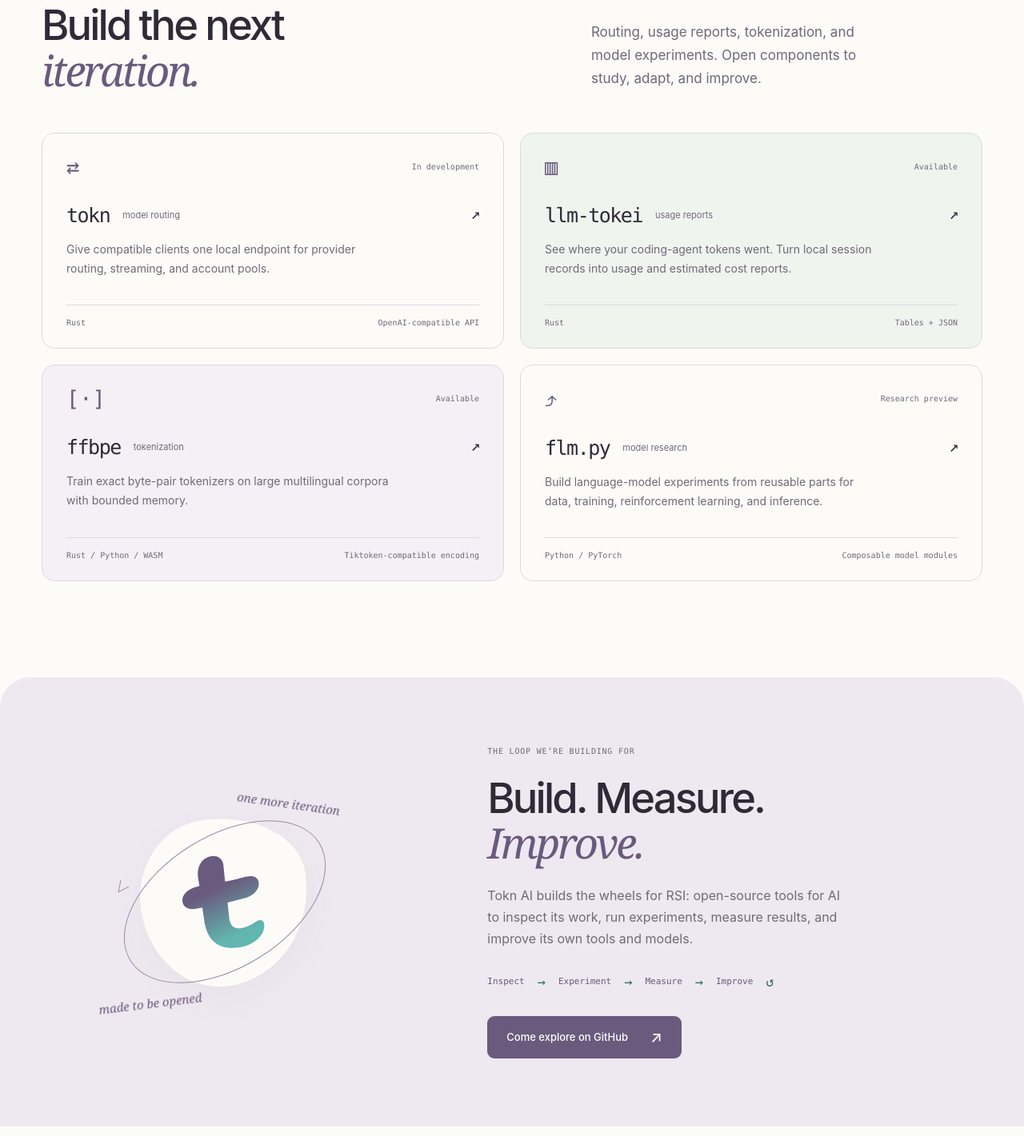
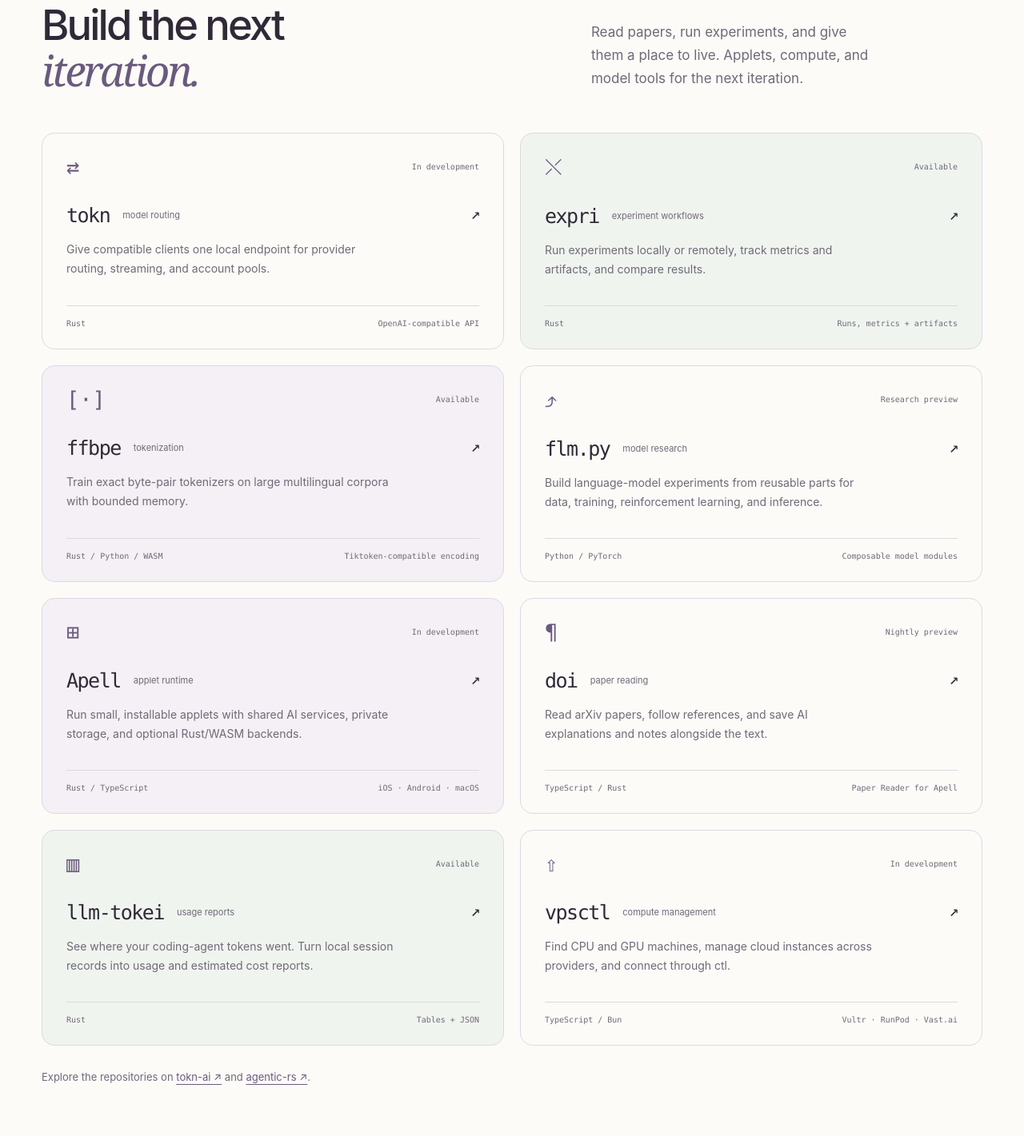
Before and after one commit to tokn-ai/tokn-ai.github.io, an Astro site: page / in a window 1280 px wide. Shown: the part 2699-4120 px from the top of the page at 80% size. Built offline with nearby package versions, Linux system fonts and the light colour scheme; Astro itself is replaced by a stand-in of ours.

Commit message:
feat: expand workshop with applet and experiment tools

```diff
--- a/src/data/projects.ts
+++ b/src/data/projects.ts
@@ -11,15 +11,15 @@ export const workshop_projects = [
     href: "https://github.com/tokn-ai/tokn",
   },
   {
-    id: "llm-tokei",
-    name: "llm-tokei",
-    symbol: "▥",
-    scope: "usage reports",
+    id: "expri",
+    name: "expri",
+    symbol: "⤬",
+    scope: "experiment workflows",
     status: "Available",
-    summary: "See where your coding-agent tokens went. Turn local session records into usage and estimated cost reports.",
+    summary: "Run experiments locally or remotely, track metrics and artifacts, and compare results.",
     language: "Rust",
-    detail: "Tables + JSON",
-    href: "https://github.com/agentic-rs/llm-tokei",
+    detail: "Runs, metrics + artifacts",
+    href: "https://github.com/agentic-rs/expri",
   },
   {
     id: "ffbpe",
@@ -43,4 +43,48 @@ export const workshop_projects = [
     detail: "Composable model modules",
     href: "https://github.com/tokn-ai/flm.py",
   },
+  {
+    id: "apell",
+    name: "Apell",
+    symbol: "⊞",
+    scope: "applet runtime",
+    status: "In development",
+    summary: "Run small, installable applets with shared AI services, private storage, and optional Rust/WASM backends.",
+    language: "Rust / TypeScript",
+    detail: "iOS · Android · macOS",
+    href: "https://github.com/agentic-rs/apell",
+  },
+  {
+    id: "doi",
+    name: "doi",
+    symbol: "¶",
+    scope: "paper reading",
+    status: "Nightly preview",
+    summary: "Read arXiv papers, follow references, and save AI explanations and notes alongside the text.",
+    language: "TypeScript / Rust",
+    detail: "Paper Reader for Apell",
+    href: "https://github.com/agentic-rs/doi",
+  },
+  {
+    id: "llm-tokei",
+    name: "llm-tokei",
+    symbol: "▥",
+    scope: "usage reports",
+    status: "Available",
+    summary: "See where your coding-agent tokens went. Turn local session records into usage and estimated cost reports.",
+    language: "Rust",
+    detail: "Tables + JSON",
+    href: "https://github.com/agentic-rs/llm-tokei",
+  },
+  {
+    id: "vpsctl",
+    name: "vpsctl",
+    symbol: "⇧",
+    scope: "compute management",
+    status: "In development",
+    summary: "Find CPU and GPU machines, manage cloud instances across providers, and connect through ctl.",
+    language: "TypeScript / Bun",
+    detail: "Vultr · RunPod · Vast.ai",
+    href: "https://github.com/agentic-rs/vpsctl",
+  },
 ] as const;
--- a/src/pages/index.astro
+++ b/src/pages/index.astro
@@ -7,7 +7,7 @@ import "../styles/global.css";
 import "../styles/home.css";
 
 const site_title = "Tokn AI — Building the wheels for RSI";
-const site_description = "Open-source wheels for recursive self-improvement (RSI): agent sessions, terminal control, model routing, usage reports, tokenization, and model research.";
+const site_description = "Open-source wheels for recursive self-improvement (RSI): agent control, applets, paper reading, experiment workflows, compute management, and model tooling.";
 ---
 
 <!doctype html>
@@ -129,7 +129,7 @@ const site_description = "Open-source wheels for recursive self-improvement (RSI
         <div class="workshop-intro" data-reveal>
           <p class="eyebrow">More wheels for the loop</p>
           <h2 id="workshop-title">Build the next<br /><em>iteration.</em></h2>
-          <p>Routing, usage reports, tokenization, and model experiments. Open components to study, adapt, and improve.</p>
+          <p>Read papers, run experiments, and give them a place to live. Applets, compute, and model tools for the next iteration.</p>
         </div>
         <div class="workshop-grid">
           {workshop_projects.map((project) => (
@@ -141,6 +141,7 @@ const site_description = "Open-source wheels for recursive self-improvement (RSI
             </article>
           ))}
         </div>
+        <p class="workshop-sources">Explore the repositories on <a href="https://github.com/tokn-ai">tokn-ai <span aria-hidden="true">↗</span></a> and <a href="https://github.com/agentic-rs">agentic-rs <span aria-hidden="true">↗</span></a>.</p>
       </section>
       <section class="open-section" id="about" aria-labelledby="open-title">
         <div class="shell open-inner">
--- a/src/styles/home.css
+++ b/src/styles/home.css
@@ -92,8 +92,10 @@
 .workshop-project:hover .project-arrow { transform: translate(3px, -3px); }
 .workshop-project > p { margin-top: 16px; margin-bottom: 29px; max-width: 410px; min-height: 52px; color: var(--muted); font-size: 14px; line-height: 1.7; }
 .project-bottom { display: flex; justify-content: space-between; flex-wrap: wrap; gap: 10px; margin-top: auto; padding-top: 16px; border-top: 1px solid var(--line); font: 10px var(--mono); color: var(--muted); }
-.project-ffbpe { background: #f4f0f5; }
-.project-llm-tokei { background: #eff4ef; }
+.project-apell, .project-ffbpe { background: #f4f0f5; }
+.project-expri, .project-llm-tokei { background: #eff4ef; }
+.workshop-sources { margin-top: 28px; color: var(--muted); font-size: 13px; line-height: 1.8; }
+.workshop-sources a { color: var(--plum); text-decoration: underline; text-underline-offset: 4px; white-space: nowrap; }
 .open-section { background: #eee9f0; padding-block: 85px; border-radius: 38px 38px 0 0; overflow: hidden; }
 .open-inner { display: grid; grid-template-columns: .85fr 1.15fr; align-items: center; gap: 100px; }
 .open-copy .eyebrow { margin-bottom: 22px; }
```
Also changed, not shown: docs/landing-page-research.md (+20 -5 lines).
